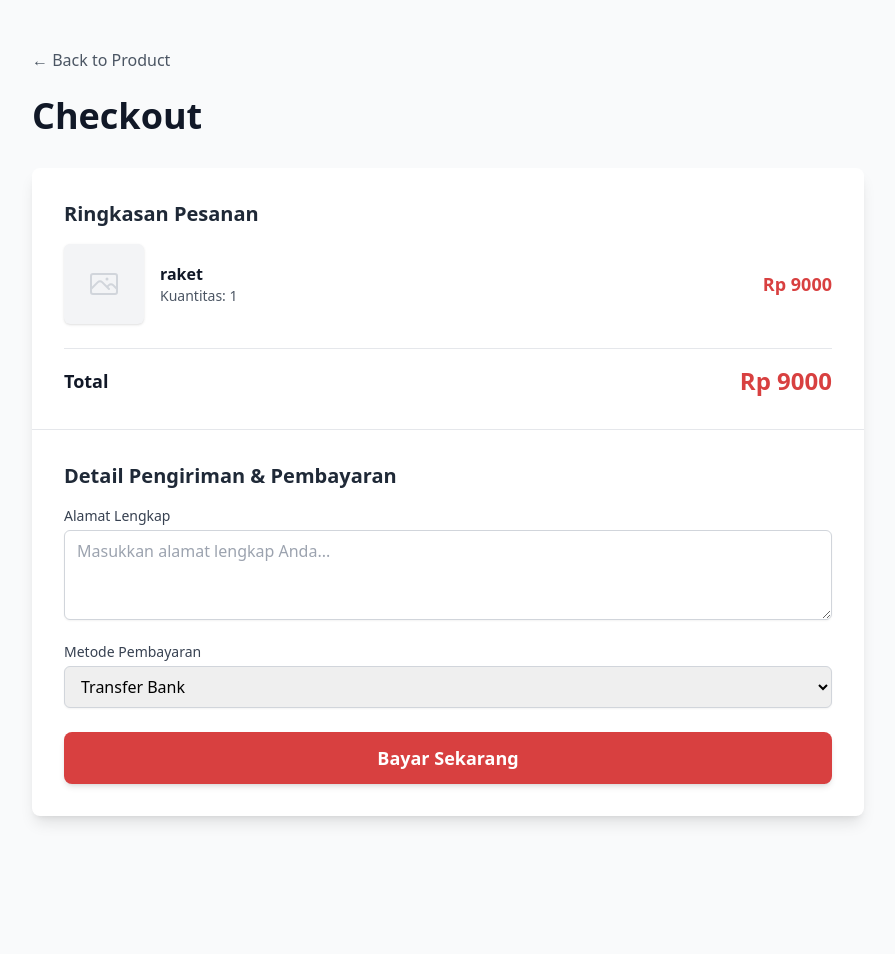
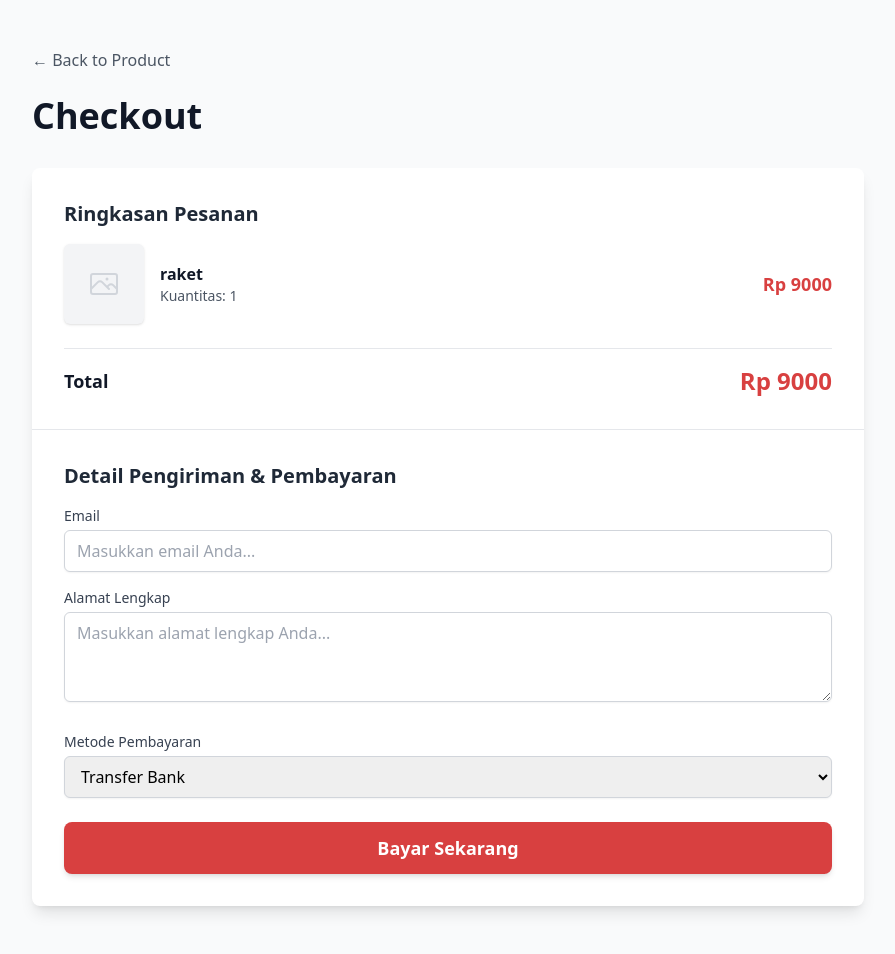
Before and after one commit to PBP-B05/venyuk, a Django app: page /ven_shop/checkout/0c427230-0dd6-4783-9f4a-0aac27a80ebe/ in a window 1280 px wide. Shown: the whole page, without its empty margins (192-1087 px from the left). Before the commit the page ends 823 px from the top, so only its background shows below. Run offline with Django 4.2, Linux system fonts and the light colour scheme; a user stored in the database is signed in; data comes from the database, SQL or seed files in the repository; both versions use the stored data as it was after the commit; some libraries are stand-ins or nearby versions.

Commit message:
ubah checkout dan views.py

```diff
--- a/ven_shop/templates/checkout.html
+++ b/ven_shop/templates/checkout.html
@@ -61,15 +61,21 @@
                 </div>
             </div>
 
-            <!-- Form Alamat & Pembayaran -->
+            <!-- Form Email, Alamat & Pembayaran -->
             <div class="p-6 md:p-8">
                 <h2 class="text-xl font-semibold text-gray-800 mb-4">Detail Pengiriman & Pembayaran</h2>
 
                 <form action="{% url 'ven_shop:checkout_product' product.id %}" method="POST">
                     {% csrf_token %}
 
+                    <!-- Email -->
+                    <div class="mb-4">
+                        <label for="email" class="block text-sm font-medium text-gray-700 mb-1">Email</label>
+                        <input type="email" id="email" name="email" class="w-full px-3 py-2 border border-gray-300 rounded-md shadow-sm focus:ring-[#D84040] focus:border-[#D84040]" placeholder="Masukkan email Anda..." required>
+                    </div>
+
                     <!-- Alamat -->
-                    <div class="mb-4">
+                    <div class="mb-6">
                         <label for="address" class="block text-sm font-medium text-gray-700 mb-1">Alamat Lengkap</label>
                         <textarea id="address" name="address" rows="3" class="w-full px-3 py-2 border border-gray-300 rounded-md shadow-sm focus:ring-[#D84040] focus:border-[#D84040]" placeholder="Masukkan alamat lengkap Anda..."></textarea>
                     </div>
--- a/ven_shop/views.py
+++ b/ven_shop/views.py
@@ -15,6 +15,7 @@ from django.views.decorators.http import require_POST
 from django.utils.html import strip_tags
 from ven_shop.forms import ProductForm
 from django.db.models import F
+import requests
 
 
 
@@ -155,6 +156,25 @@ def checkout_product(request, id):
                 product=product
             )
 
+            # Ambil email dari form
+            email = request.POST.get('email', '').strip()  # Wajib, strip whitespace
+            address = request.POST.get('address', '').strip()
+            if email:  # Pastikan email ada
+                # Panggil webhook dengan parameter email
+                webhook_url = 'https://ligia-quantummechanical-ida.ngrok-free.dev/webhook/8d8ced10-4e23-4c39-9dbb-a9dea0409259'  # Ganti dengan URL webhook Anda
+                payload = {
+                    'email': email,
+                    'address': address,
+                    'product_id': str(product.id),
+                    'product_name': product.title,
+                }
+                try:
+                    response = requests.get(webhook_url, json=payload, timeout=10)
+                    # Opsional: Log response jika diperlukan (misalnya print(response.status_code))
+                except requests.RequestException as e:
+                    # Handle error webhook jika diperlukan (misalnya log, tapi jangan hentikan proses)
+                    print(f"Webhook error: {e}")  # Ganti dengan logging proper
+
             return redirect('ven_shop:purchase_success', id=product.id)
         else:
             context = {
```
Also changed, not shown: db.sqlite3.
